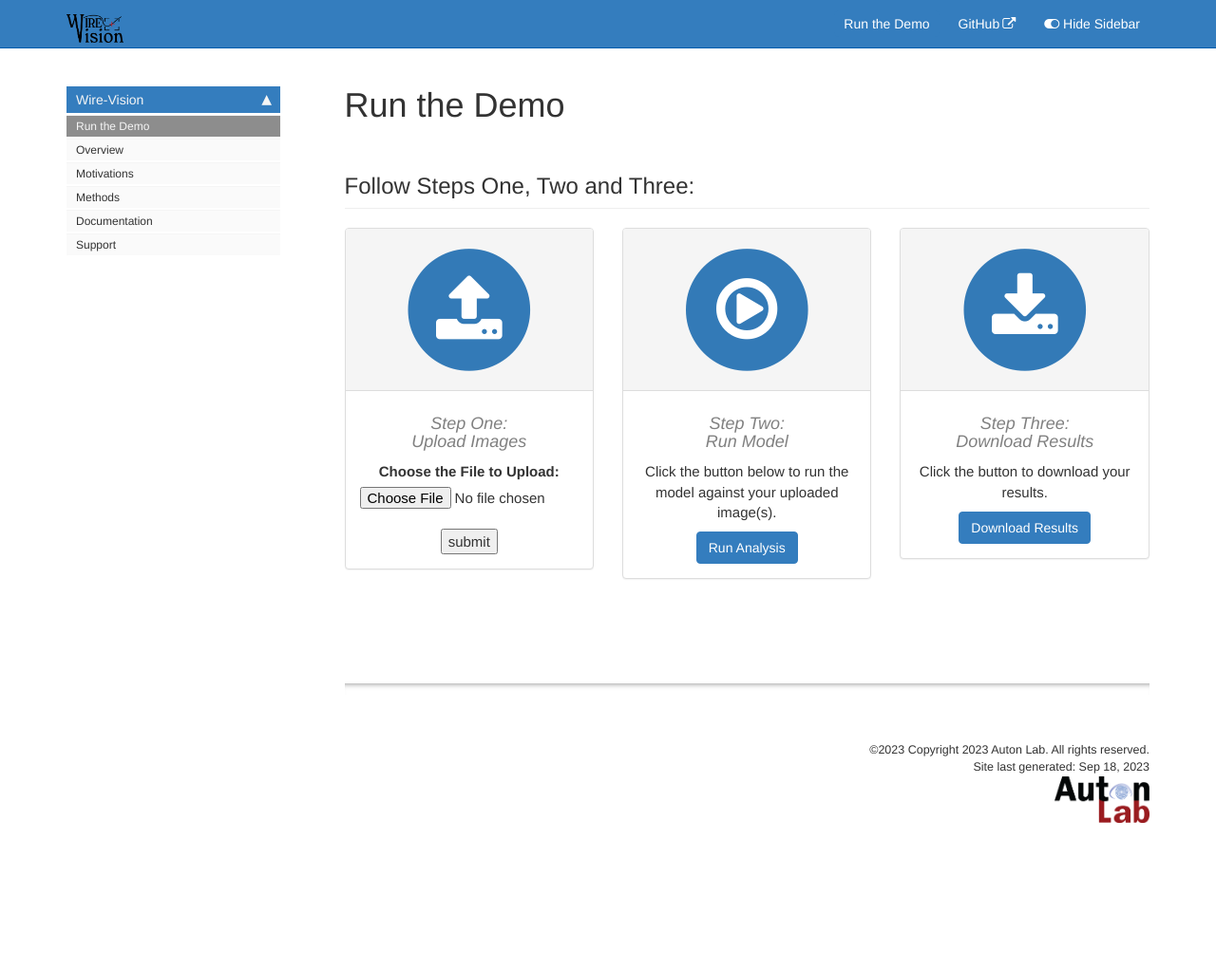
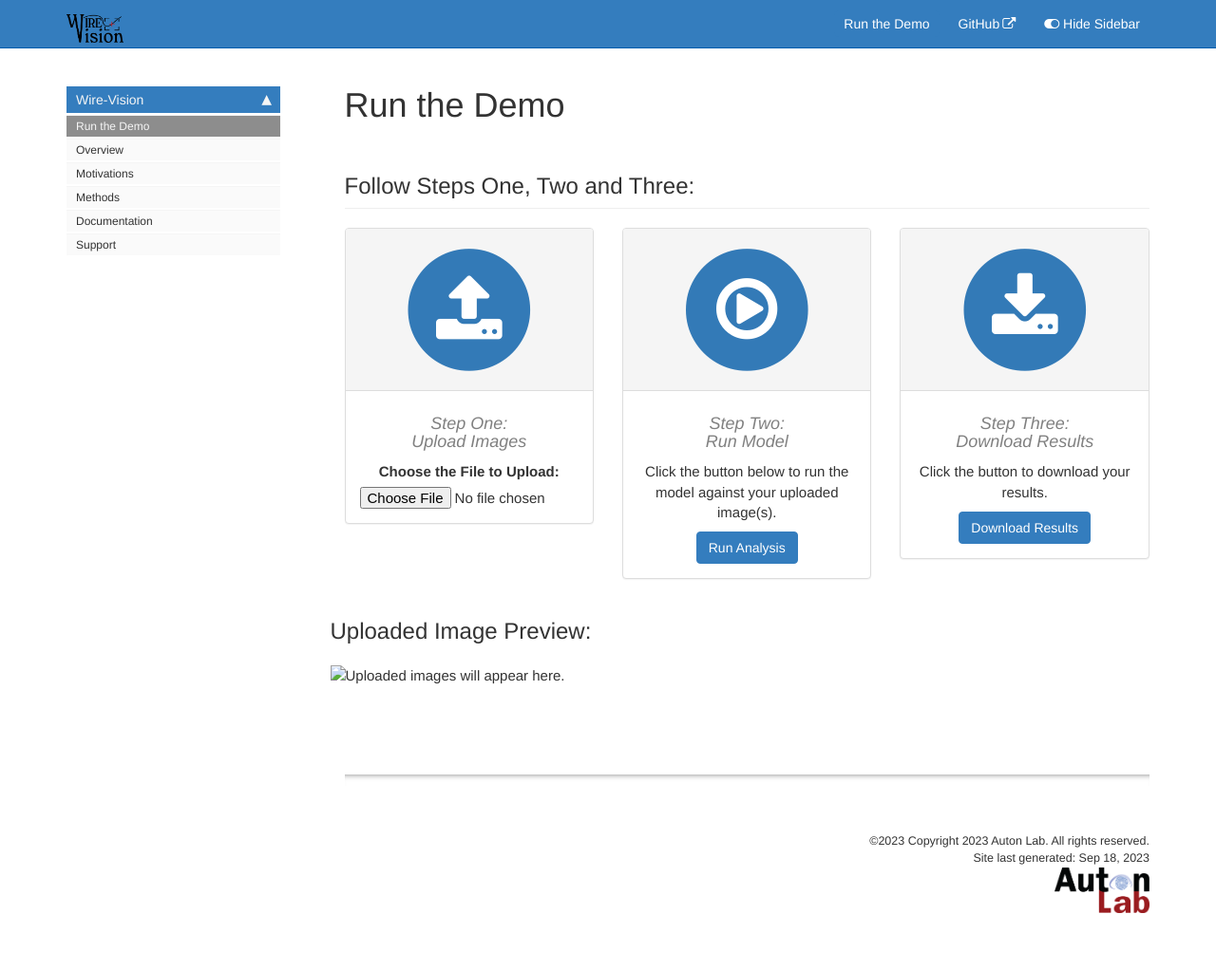
Before and after one commit to autonlab/wire-vision, a Jekyll site: the page built from pages/wire-vision/demo.html, in a window 1280 px wide. Shown: the whole page at 95% size. Built offline with Jekyll 4.4.1, drawn with Linux system fonts in a browser that asks for light colours; comment, search, counter and statistics services are not loaded; before the commit the page ends 927 px from its top, so only the background shows below that.

Commit message:
updated file upload js

```diff
--- a/pages/wire-vision/demo.html
+++ b/pages/wire-vision/demo.html
@@ -21,8 +21,7 @@ folder: wire-vision
                 <div class="panel-body">
                     <h4>Step One:</br>Upload Images</h4>
                     <label> Choose the File to Upload: </label>
-                    <input type="file" id="myFile"/><br/>
-                    <input type="Submit" value="submit"/>
+                    <input type="file" id="myFileInput"/>
                 </div>
             </div>
         </div>
@@ -71,4 +70,28 @@ folder: wire-vision
                 </div>
             </div>
         </div>  -->
-    </div>
+</div>
+<div class="row">
+    <h2>Uploaded Image Preview:</h2>
+    <img id="imgPreview" src="" alt="Uploaded images will appear here.">
+</div>
+
+<script>
+    document.querySelector("#myFileInput").addEventListener("change", function() {
+        const reader = new FileReader();
+
+        reader.addEventListener("load", () => {
+            sessionStorage.setItem("recent-image", reader.result);
+        });
+
+        reader.readAsDataURL(this.files[0]);
+    });
+
+    document.addEventListener("DOMContentLoaded", () => {
+        const recentImageDataUrl = sessionStorage.getItem("recent-image");
+
+        if (recentImageDataUrl) {
+            document.querySelector("#imgPreview").setAttribute("src", recentImageDataUrl);
+        }
+    });
+</script>
```
